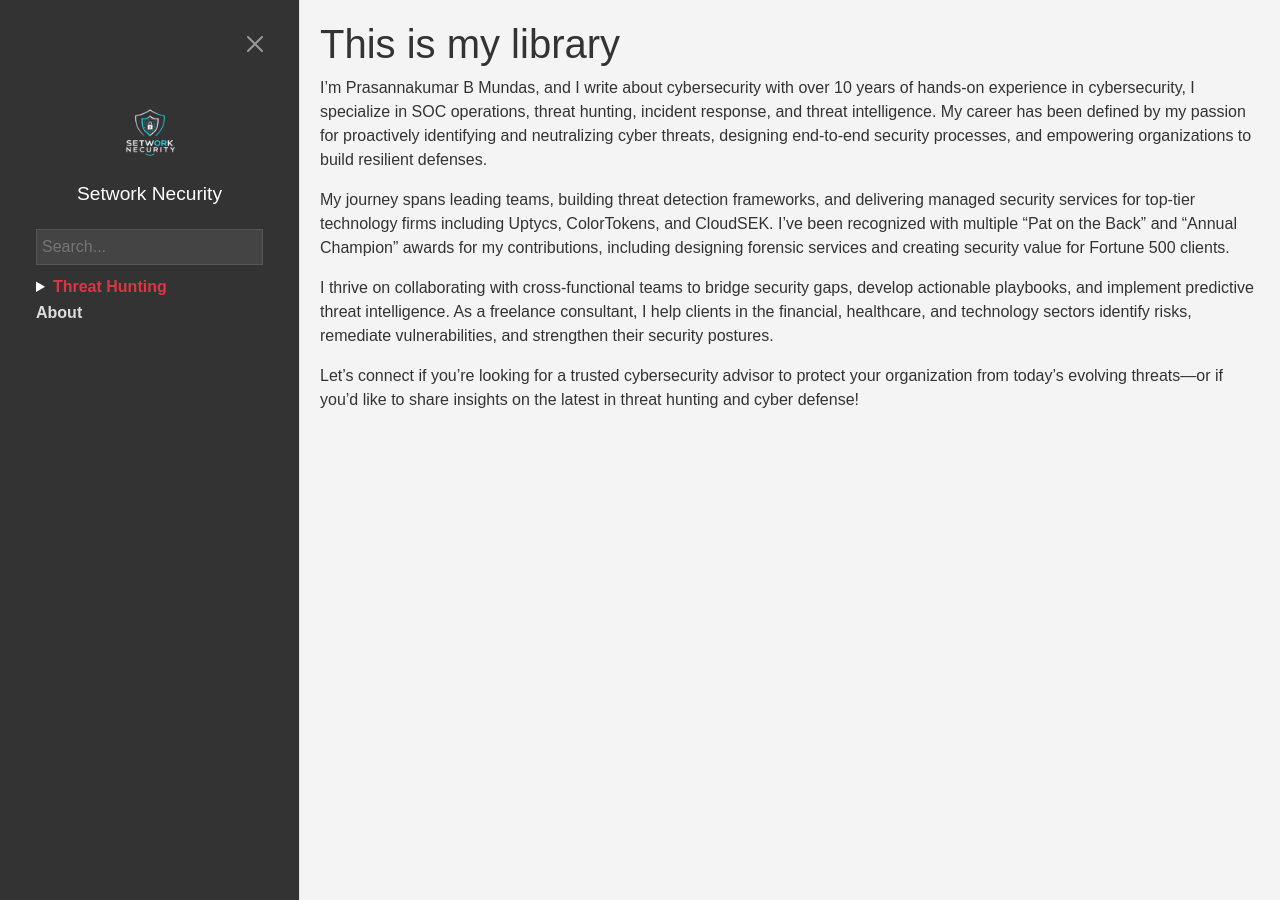
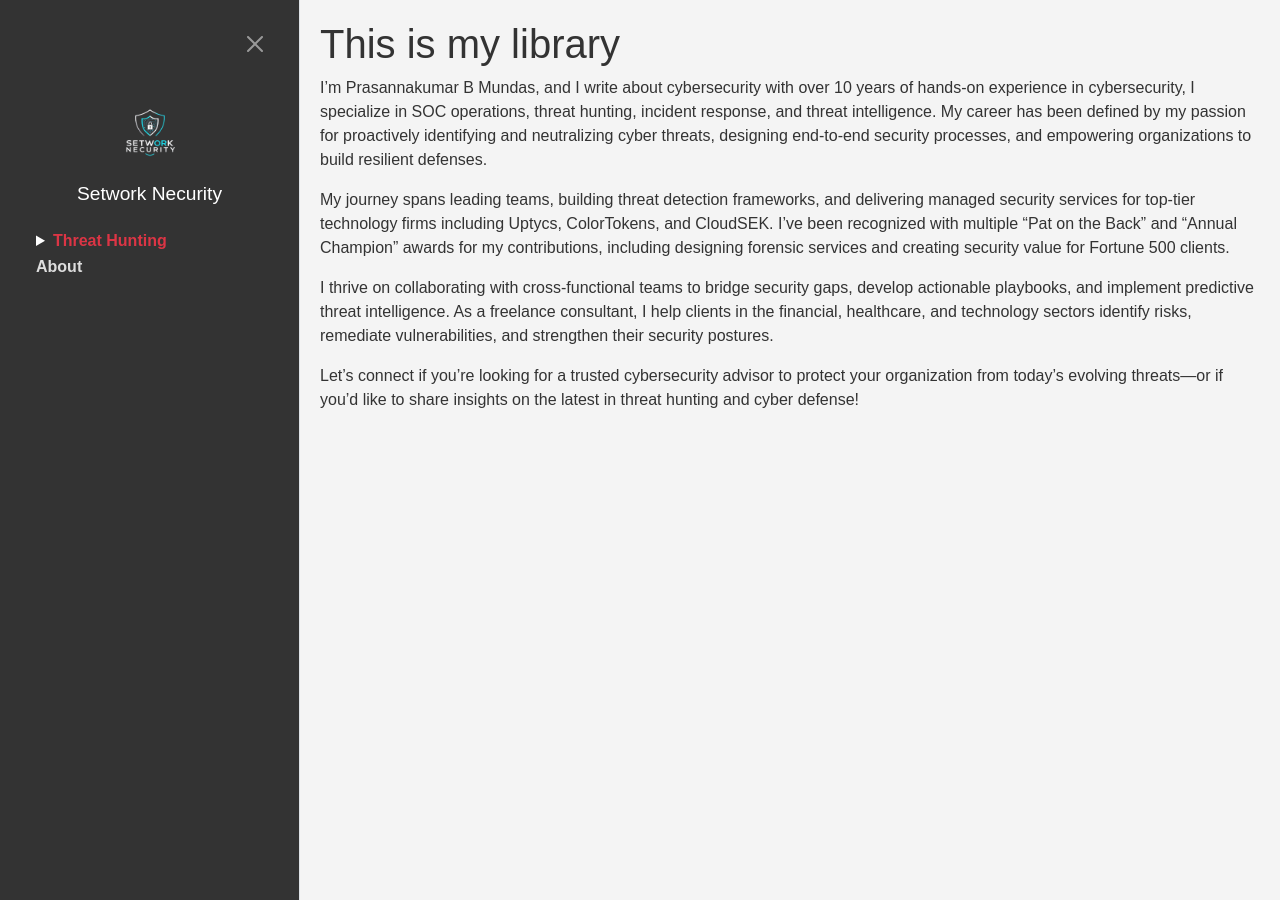
Before and after one commit to pbmundas/library, a Jekyll site: the page built from index.md, in a window 1280 px wide. Built offline with Jekyll 4.4.1, drawn with Linux system fonts in a browser that asks for light colours; comment, search, counter and statistics services are not loaded.

Commit message:
Update sidebar.html

```diff
--- a/_includes/sidebar.html
+++ b/_includes/sidebar.html
@@ -1,9 +1,6 @@
 <div class="logo">
   <a href="{{ site.baseurl }}/"><img src="{{ site.baseurl }}/assets/logo.png" alt="Logo"></a>
   <div class="site-name"><a href="{{ site.baseurl }}/">Setwork Necurity</a></div>
-</div>
-<div class="search">
-  <input type="text" id="search-input" placeholder="Search...">
 </div>
 <ul style="margin: 0; padding: 0;">
   {% assign all_items = site.posts %}
```
